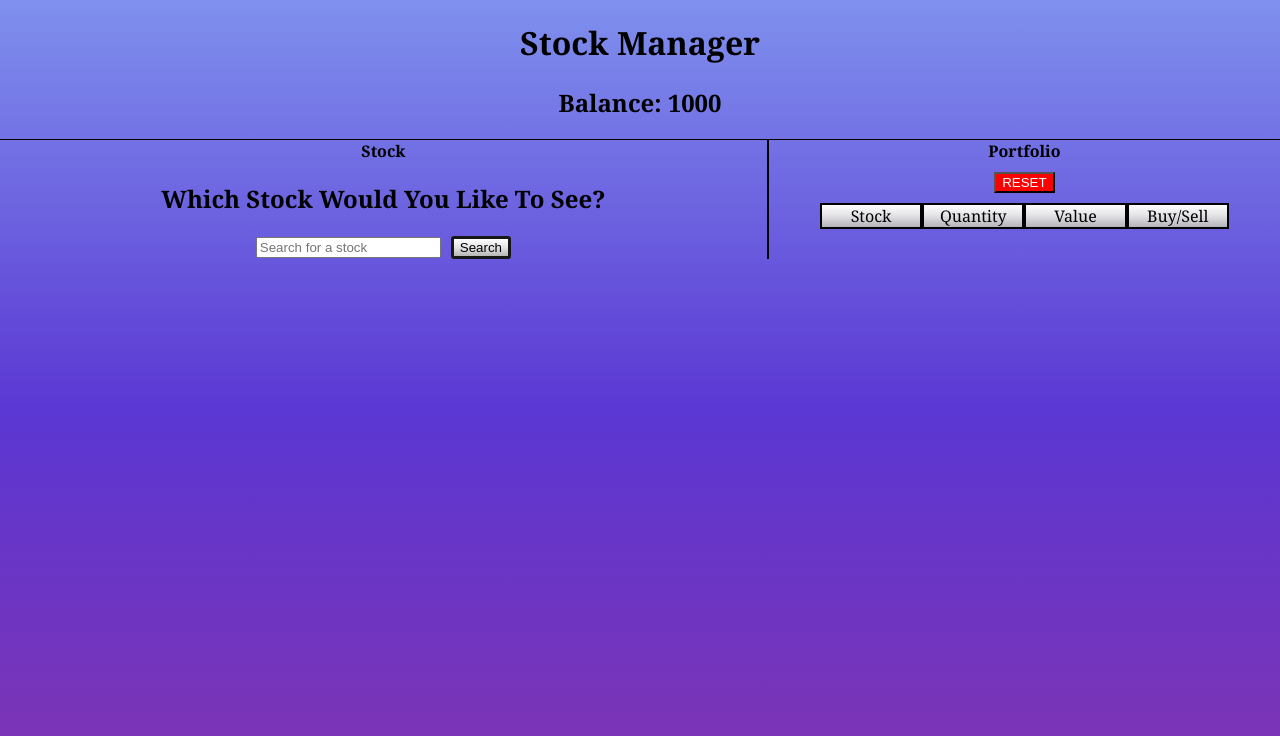
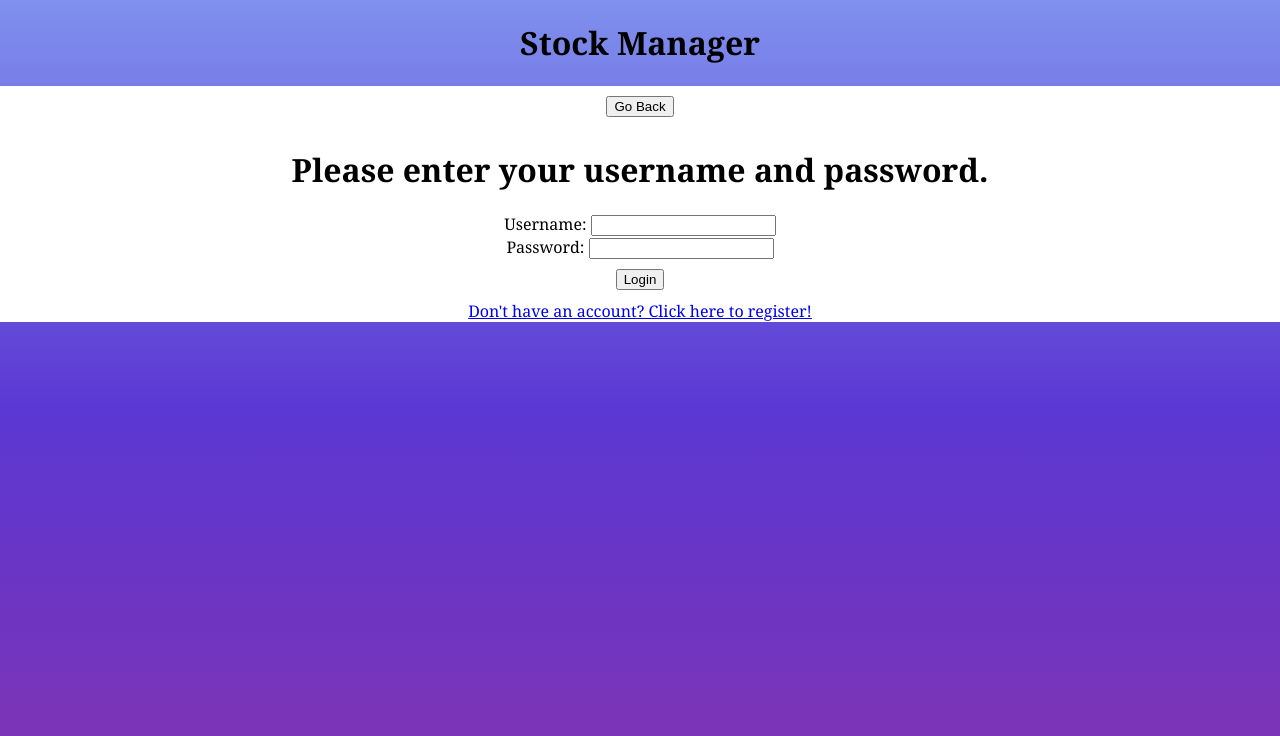
Before and after one commit to kerrthomas/Project-4, a React (Create React App) app in the folder project-4-web/: page /login in a window 1280 px wide. Shown: the top 736 px of the page. Built offline with nearby package versions, Linux system fonts and the light colour scheme.

Commit message:
Built a basic login page

```diff
--- a/project-4-web/package.json
+++ b/project-4-web/package.json
@@ -9,6 +9,7 @@
     "eslint-config-react-app": "^7.0.0",
     "react": "^17.0.2",
     "react-dom": "^17.0.2",
+    "react-router-dom": "^6.2.1",
     "react-scripts": "5.0.0",
     "web-vitals": "^2.1.2"
   },
--- a/project-4-web/src/App.css
+++ b/project-4-web/src/App.css
@@ -39,9 +39,12 @@ body{
   background-image: linear-gradient(rgb(255, 255, 255), rgba(224, 224, 224, 0.8), rgba(168, 168, 168, 0.8));
 }
 
+button {
+  margin: 10px;
+}
+
 .searchbtn {
   background-image: linear-gradient(rgb(255, 255, 255), rgba(224, 224, 224, 0.8), rgba(168, 168, 168, 0.8));
-  margin-left: 10px;
   border: solid rgb(24, 23, 23) 3px;
   border-radius: 3px;
 }
--- a/project-4-web/src/App.js
+++ b/project-4-web/src/App.js
@@ -1,7 +1,25 @@
 import './App.css';
 import { useState, useEffect } from 'react';
+import { BrowserRouter, Routes, Route, Link } from 'react-router-dom';
+import Login from './Login.js';
+import Register from './Register';
 
 function App() {
+
+  return (
+    <BrowserRouter>
+      <h1>Stock Manager</h1>
+      <Routes>
+        <Route exact path='/' element={<Home />} />
+        <Route path='/login' element={<Login />} />
+        <Route path='/register' element={<Register />} />
+      </Routes>
+    </BrowserRouter>
+  );
+
+};
+
+function Home() {
   const [stock, setStock] = useState("");
   const [results, setResults] = useState({});
   const [quantity, setQuantity] = useState(1);
@@ -64,14 +82,11 @@ function App() {
       setPortfolio([]);
     }
   };
-
-  console.log(results.api);
-  console.log(results);
-
   return (
     <>
-      <h1>Stock Manager</h1>
       <h2>Balance: {money}</h2>
+      <Link to='/login'><button>Login</button></Link>
+      <Link to='/register'><button>Register</button></Link>
       <div className='flex-box'>
         <div className='stock-container'>
           <strong>Stock</strong>
@@ -99,16 +114,14 @@ function App() {
                   <div className='grid-item'>{newStock[0]}</div>
                   <div className='grid-item'>{newStock[1]}</div>
                   <div className='grid-item'>{newStock[2]}</div>
-                  <div className='grid-item'><button style={{ backgroundColor: "green" }}>Buy</button><button style={{ backgroundColor: "red" }}>Sell</button></div>
+                  <div className='grid-item'><button style={{ backgroundColor: "green" }}>Buy</button><button style={{ backgroundColor: "yellow" }}>Sell</button></div>
                 </>
               )
             })}
-
           </div>
         </div>
       </div>
     </>
-  );
+  )
 };
-
 export default App;
--- /dev/null
+++ b/project-4-web/src/Login.js
@@ -0,0 +1,29 @@
+import { Link } from 'react-router-dom';
+import App from './App.js';
+import db from '../../project-4-api/routes/api.js';
+
+const handleSubmit = async(event) => {
+    console.log("The submit button was clicked");
+    if(username == db.username && password == db.password) {
+        <Link to="/"></Link>
+    } else {
+        alert("The username or password is incorrect. Please try again.")
+    }
+};
+
+function Login() {
+return(
+    <div style={{backgroundColor: "white"}} padding="50px">
+    <Link to="/"><button>Go Back</button></Link>
+    <h1>Please enter your username and password.</h1>
+    <form>
+        <div><label>Username: </label><input type="text" id="username" required/></div>
+        <div><label>Password: </label><input type="password" id="password" required/></div>
+        <div><button type="submit" onSubmit={handleSubmit}>Login</button></div>
+    </form>
+    <Link to="/register">Don't have an account? Click here to register!</Link>
+    </div>
+)
+}
+
+export default Login;
--- /dev/null
+++ b/project-4-web/src/Register.js
@@ -0,0 +1,4 @@
+function Register() {
+    return false;
+}
+export default Register;
```
Also changed, not shown: 1 other file (tests, documents, lock files or other folders).
